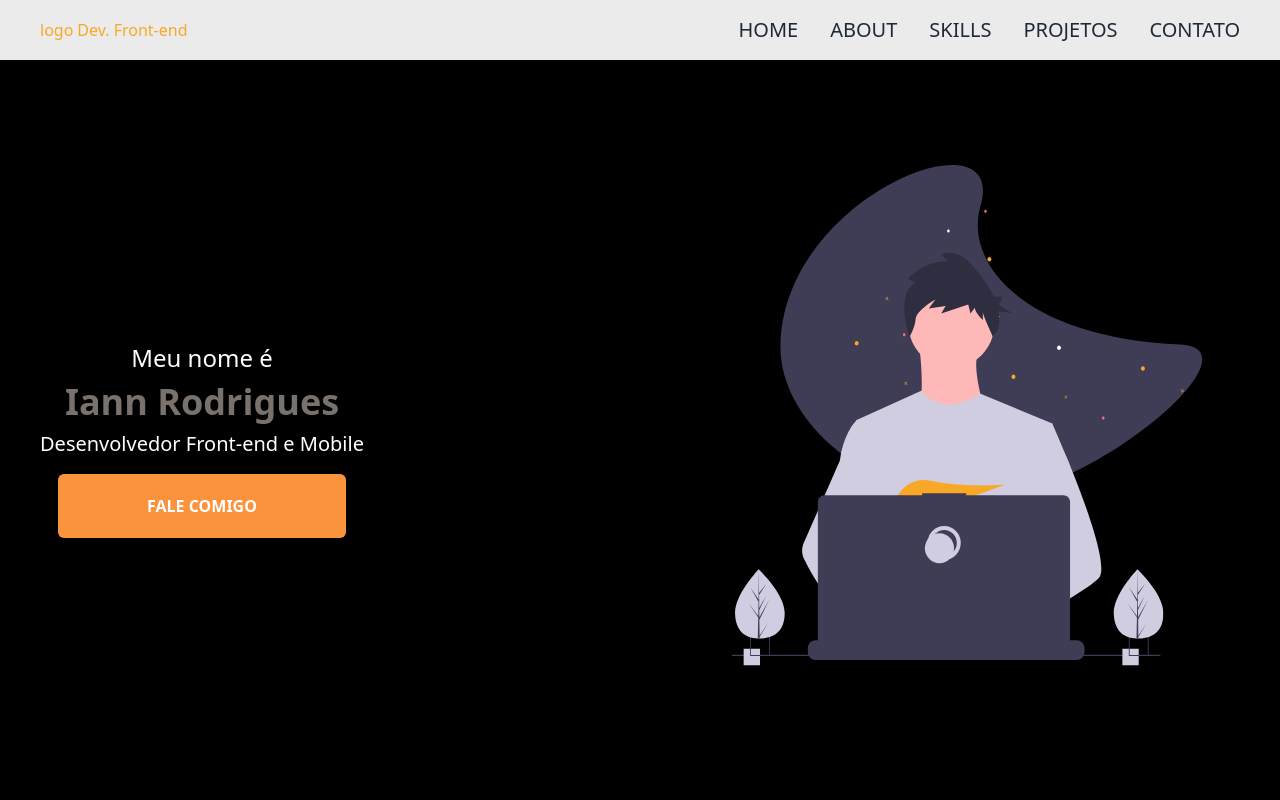
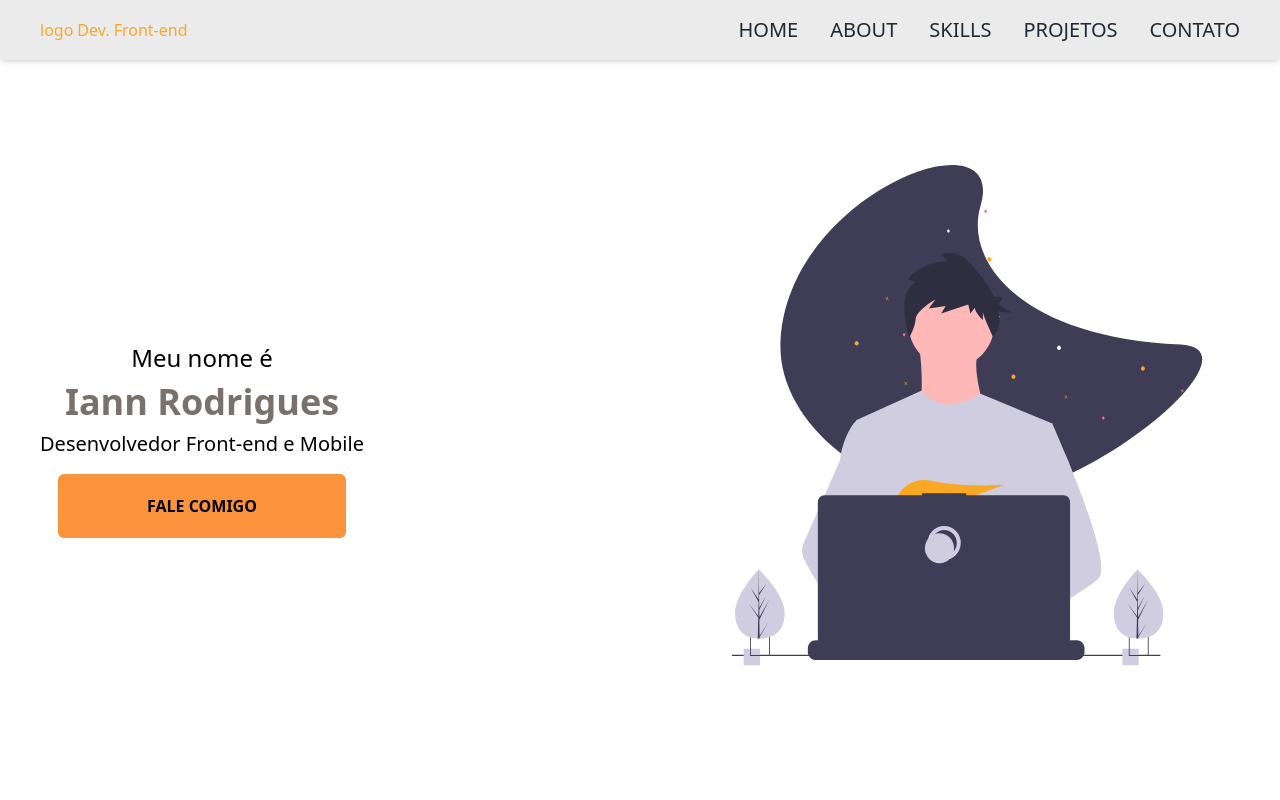
Before and after one commit to Iann-rst/tailwindcss-portfolio, a React (Vite) app: page / in a window 1280 px wide. Shown: the top 800 px of the page. Built offline with nearby package versions, Linux system fonts and the light colour scheme.

Commit message:
fix: home

```diff
--- a/src/components/Home/index.tsx
+++ b/src/components/Home/index.tsx
@@ -2,7 +2,8 @@ import Logo from '../../assets/logo-home.svg';
 
 export function Home() {
   return (
-    <section id="home" className="md:flex-row-reverse md:justify-between h-screen bg-black text-white md:pt-20 pt-16 md:px-10 px-7 flex flex-col items-center">
+    <section className='bg-white'>
+      <div id="home" className="md:max-w-[1344px] md:mx-auto md:flex-row-reverse md:justify-between h-screen  text-black md:pt-20 pt-16 md:px-10 px-7 flex flex-col items-center">
 
         <div className="mt-10 md:mt-5">
           <img className="md:w-[600px] md:h-[784px]" src={Logo} alt="" />
@@ -17,6 +18,7 @@ export function Home() {
             FALE COMIGO
           </button>
         </div>
+      </div>
     </section>
   )
 }
```
Lines whose indentation alone changed are shown as unchanged.
